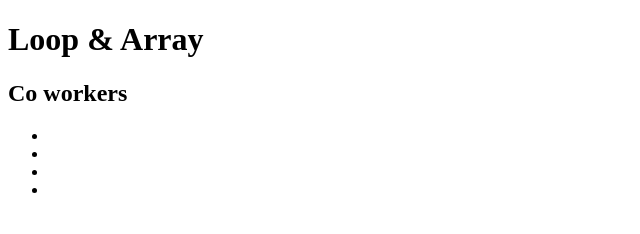
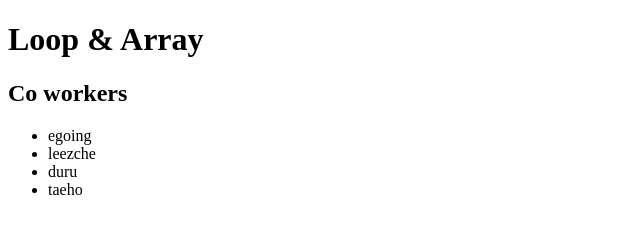
Before and after one commit to DooNas/Web_Train-Study, a plain HTML site: page HTML_START/DLC(train)/Arrang_Loop.html in a window 1280 px wide. Shown: the whole page, without its empty margins (0-640 px from the left). Drawn offline with Linux system fonts and the light colour scheme.

Commit message:
push array element

```diff
--- a/HTML_START/DLC(train)/Arrang_Loop.html
+++ b/HTML_START/DLC(train)/Arrang_Loop.html
@@ -15,7 +15,7 @@
 			var i = 0;
 
 			while(i<4){
-			document.write('<li></li>');
+			document.write('<li>'+coworkers[i]+'</li>');
 			i = i + 1;
 			}
 		</script>
```
